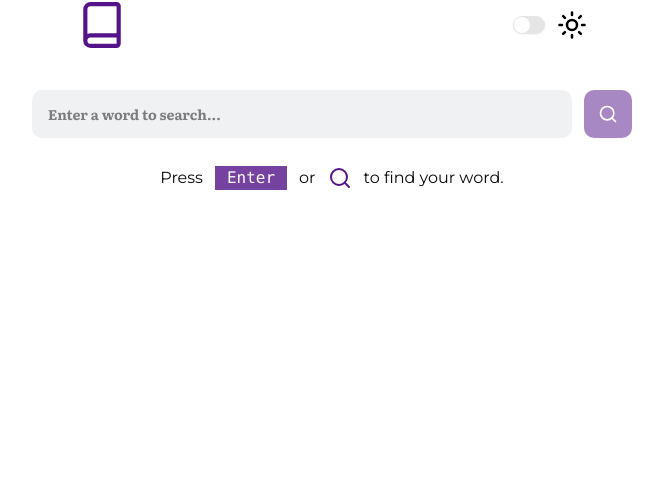
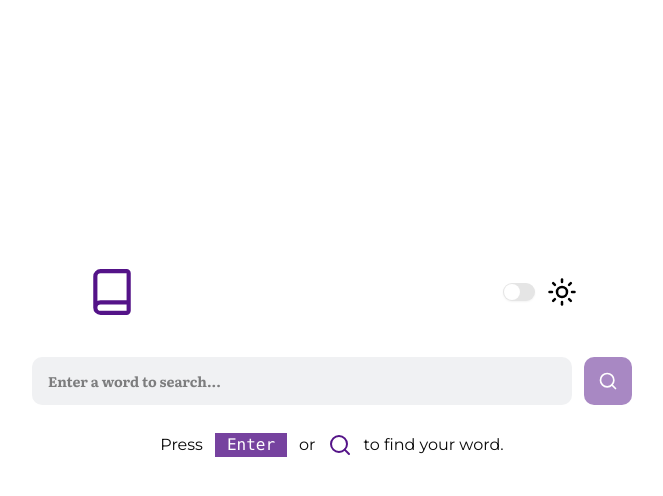
Before and after one commit to juangarciadelima/dict-project, a React (Vite) app: page / in a window 1280 px wide. Shown: the top 496 px of the page, without its empty margins (308-971 px from the left). Built offline with nearby package versions, Linux system fonts and the light colour scheme.

Commit message:
fix: adjusting layout

```diff
--- a/src/App.tsx
+++ b/src/App.tsx
@@ -50,9 +50,9 @@ function App() {
   return (
     <>
       <div
-        className={`${theme} flex min-w-screen min-h-screen flex-col items-center justify-center dark:bg-title transition-all`}
+        className={`${theme} flex min-w-screen min-h-screen flex-col items-center justify-center dark:bg-title transition-all `}
       >
-        <div className="flex flex-col w-4xl h-[800px] gap-10 items-center">
+        <div className="flex flex-col w-4xl gap-10 items-center p-5 overflow-hidden">
           <Header theme={theme} setTheme={setTheme} />
           <InputSearch
             theme={theme}
```
